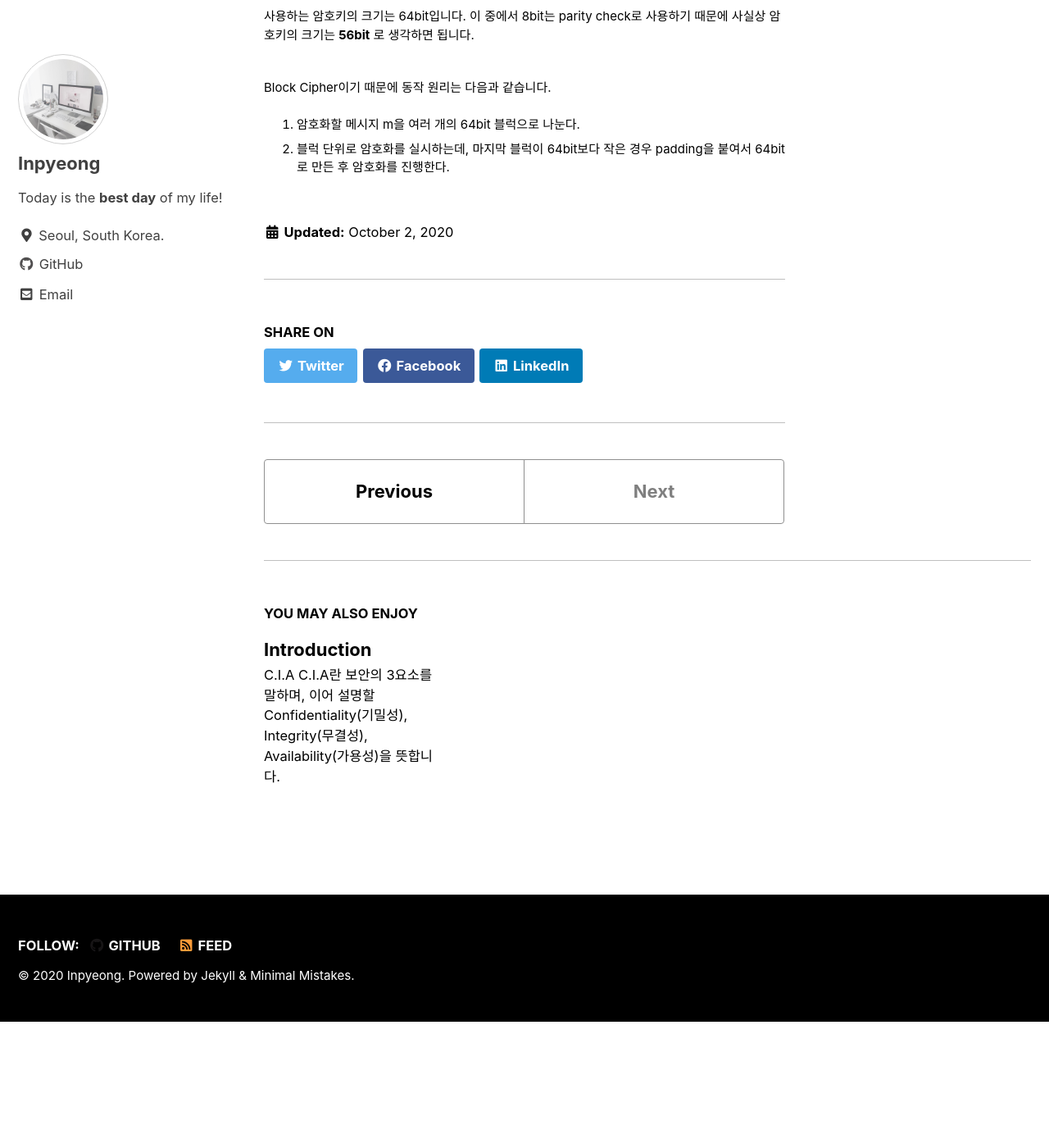
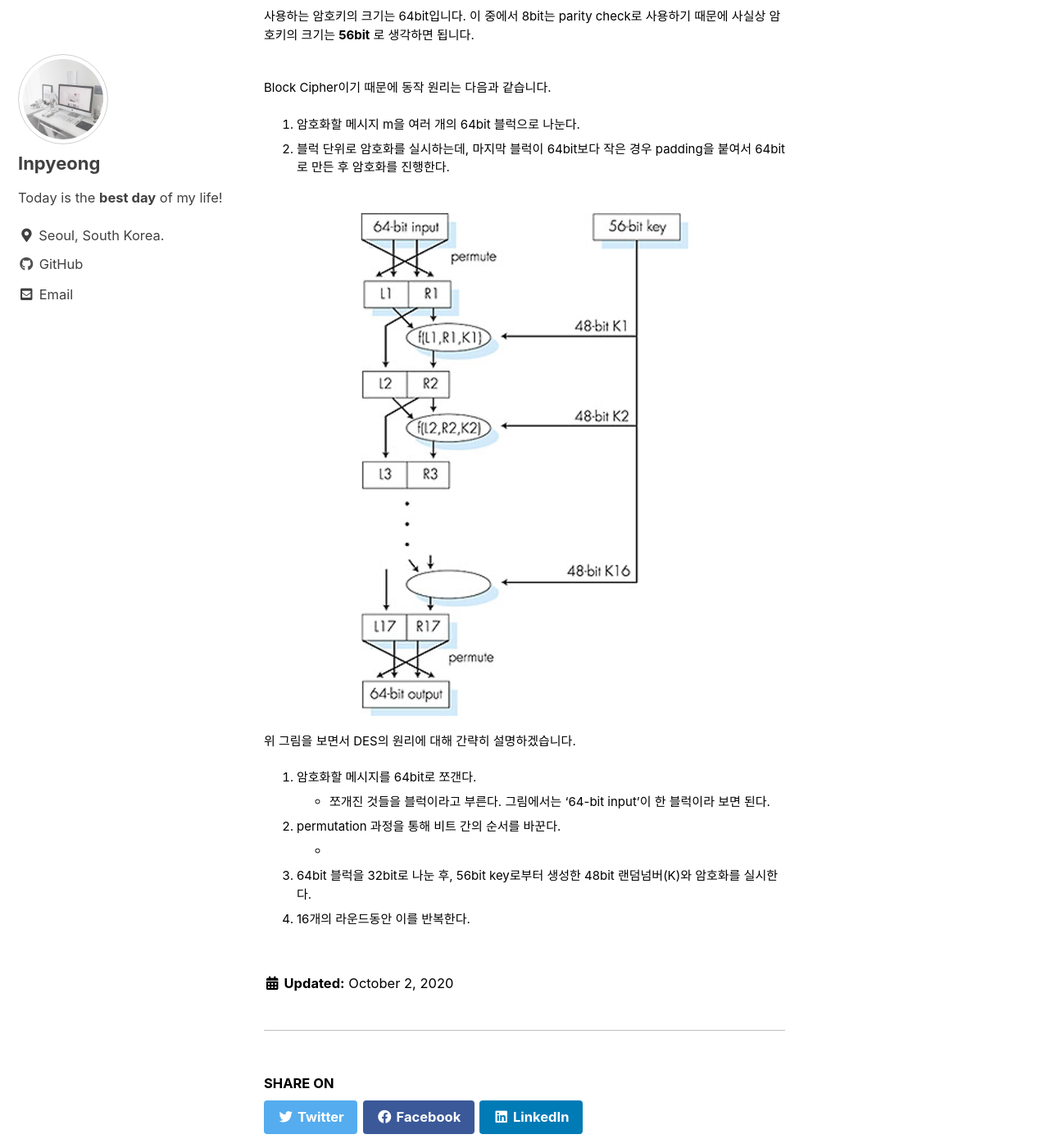
Before and after one commit to inpyeong/inpyeong.github.io, a Jekyll site: the page built from _posts/2020-10-02-ch2-cryptography-symmetrickey.md, in a window 1280 px wide and 1400 px high, scrolled down 2023 px. Shown: the whole window at 82% size. Built offline with Jekyll 4.4.1, drawn with Linux system fonts in a browser that asks for light colours; cached includes are drawn as plain includes; before the commit the page ends 3269 px from its top, so only the background shows below that.

Commit message:
Update 2020-10-02-ch2-cryptography-symmetric.md

```diff
--- a/_posts/2020-10-02-ch2-cryptography-symmetrickey.md
+++ b/_posts/2020-10-02-ch2-cryptography-symmetrickey.md
@@ -46,3 +46,14 @@ DES란 Data Encryption Standard의 약자로, symmetric key의 __Block cipher__
 Block Cipher이기 때문에 동작 원리는 다음과 같습니다.
 1. 암호화할 메시지 m을 여러 개의 64bit 블럭으로 나눈다.
 2. 블럭 단위로 암호화를 실시하는데, 마지막 블럭이 64bit보다 작은 경우 padding을 붙여서 64bit로 만든 후 암호화를 진행한다.
+
+\
+![No Image](/assets/images/des.png){: width="400px" height="400px"}{: .center}
+
+위 그림을 보면서 DES의 원리에 대해 간략히 설명하겠습니다.
+1. 암호화할 메시지를 64bit로 쪼갠다.
+   * 쪼개진 것들을 블럭이라고 부른다. 그림에서는 '64-bit input'이 한 블럭이라 보면 된다.
+2. permutation 과정을 통해 비트 간의 순서를 바꾼다.
+   *
+3. 64bit 블럭을 32bit로 나눈 후, 56bit key로부터 생성한 48bit 랜덤넘버(K)와 암호화를 실시한다.
+4. 16개의 라운드동안 이를 반복한다.
--- a/_sass/minimal-mistakes/_page.scss
+++ b/_sass/minimal-mistakes/_page.scss
@@ -107,7 +107,12 @@ body {
 		&:hover .header-link {
 			opacity: 1;
 		}
-	}
+  }
+
+  .center {
+    display: block;
+    margin: auto;
+  }
 
   p,
   li,
```
